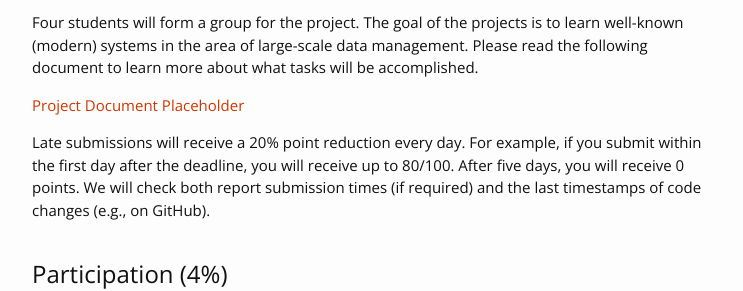
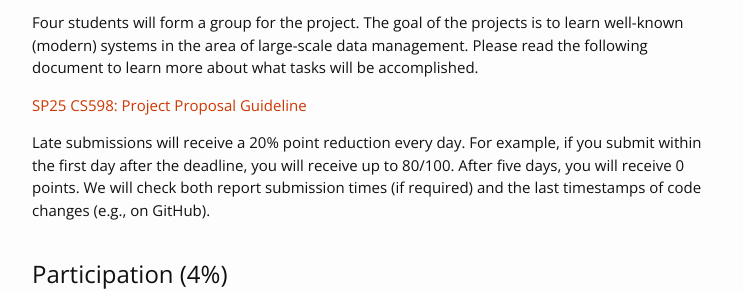
Before and after one commit to pyongjoo/pyongjoo.github.io, a Jekyll site: the page built from teaching/sp2025/cs598.md, in a window 1280 px wide and 900 px high, scrolled down 2939 px. Shown: the part 165-456 px from the top of the window, without its empty margins (268-1011 px from the left). Built offline with Jekyll 4.4.1, drawn with Linux system fonts in a browser that asks for light colours.

Commit message:
link updated

```diff
--- a/teaching/sp2025/cs598.md
+++ b/teaching/sp2025/cs598.md
@@ -121,7 +121,7 @@
 
 Four students will form a group for the project. The goal of the projects is to learn well-known (modern) systems in the area of large-scale data management. Please read the following document to learn more about what tasks will be accomplished.
 
-[Project Document Placeholder]()
+[SP25 CS598: Project Proposal Guideline](https://docs.google.com/document/d/1cezBaxUbu4syfqJn1yXkoscLaDQMf2Q2OrejTkSrYlE/edit?usp=sharing)
 
 Late submissions will receive a 20% point reduction every day. For example, if you submit within the first day after the deadline, you will receive up to 80/100. After five days, you will receive 0 points. We will check both report submission times (if required) and the last timestamps of code changes (e.g., on GitHub).
 
```
